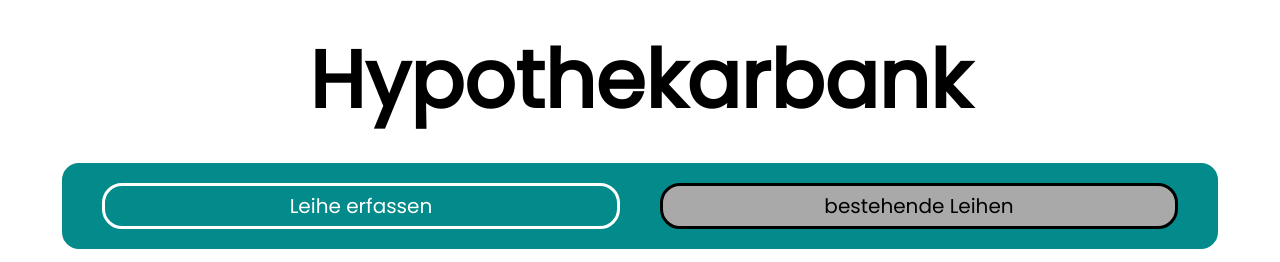
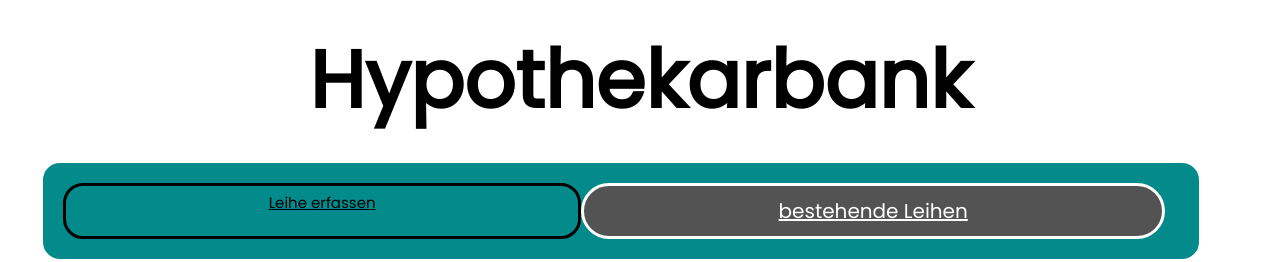
Before and after one commit to Manuel-Schmid/M307Project, a PHP site: page /Views/existingMortgagesView.php in a window 1280 px wide. Shown: the top 262 px of the page. Run offline with PHP 8.4, Linux system fonts and the light colour scheme; data that the repository does not hold is empty.

```diff
--- a/Models/CRUD.php
+++ b/Models/CRUD.php
@@ -34,8 +34,18 @@ function getRiskLevel($riskID): string
     $statement = $pdo->prepare('SELECT riskLevel FROM M307DB.riskRanking WHERE riskID = :riskID;');
     $statement->bindValue(':riskID', $riskID);
     $statement->execute();
-    $riskLevel = $statement->fetchAll();
-    return $riskLevel[0][0];
+    $riskLevels = $statement->fetchAll();
+    return $riskLevels[0][0];
+}
+
+function getRiskID($riskLevel): int
+{
+    global $pdo;
+    $statement = $pdo->prepare('SELECT riskID FROM M307DB.riskRanking WHERE riskLevel = :riskLevel;');
+    $statement->bindValue(':riskLevel', $riskLevel);
+    $statement->execute();
+    $riskIDs = $statement->fetchAll();
+    return $riskIDs[0][0];
 }
 
 function getAllRiskLevels(): array
@@ -56,15 +66,15 @@ function getPackageName($packageID): string
     return $packageName[0][0];
 }
 
-function getRepayDate($startDate, $riskID) : string{
-    require ("../Controllers/Utils.php");
+function getRepayDate($startDate, $riskLevel) : string{
     global $pdo;
+    $riskID = getRiskID($riskLevel);
     $statement = $pdo->prepare('SELECT changeRentalDays FROM M307DB.riskRanking WHERE riskID = :riskID;');
     $statement->bindValue(':riskID', $riskID);
     $statement->execute();
     $riskLevel = $statement->fetchAll();
     $days = 480 + $riskLevel[0][0];
-    return date('d.m.Y', strtotime(date(formatDate($startDate) .' + '.$days.' days')));
+    return date('d.m.Y', strtotime(date('Y-m-d',$startDate) .' + '.$days.' days'));
 }
 
 // CREATE
--- a/Views/css/global.css
+++ b/Views/css/global.css
@@ -18,8 +18,6 @@ body{
 
 h1{
     margin: 20px;
-    font-size: 80px;
-    text-align: center;
 }
 
 button{
@@ -52,13 +50,12 @@ button{
 
 .edit-btn {
     background-color: #038a8a;
-    border-radius: 20px;
-    border-color: #038a8a;
+    border: none;
     color: white;
+    padding: 8px 15px;
     text-align: center;
     text-decoration: none;
-
-
+    display: inline-block;
     /*font-size: 16px;*/
 }
 
@@ -78,32 +75,29 @@ nav{
     border: solid;
     border-radius: 20px;
     padding: 20px;
-    margin: auto;
+    margin: 20px;
     display: flex;
 }
 
 a:hover{
-    width:45%;
+    width: 45%;
     background-color: #04aaaa;
-    font-size: 20px;
+    font-size: 15px;
     color: white;
     border: solid;
     border-radius: 20px;
     padding: 5px;
-    text-decoration: none;
-    margin: auto;
 }
 
 a{
     width:45%;
     background-color: #038a8a;
-    font-size: 20px;
-    color: white;
+    font-size: 15px;
+    color: black;
     border: solid;
     border-radius: 20px;
     padding: 5px;
-    text-decoration: none;
-    margin: auto;
+
 }
 
 div{
@@ -111,13 +105,12 @@ div{
 }
 
 .selected-menue-bar{
-    width:45%;
-    background-color:darkgray;
+    width: 50%;
+    background-color: #535353;
     font-size: 20px;
-    color: black;
+    color: white;
     border: solid;
-    border-radius: 20px;
-    padding: 5px;
-    text-decoration:none;
-    margin: auto;
+    border-radius: 40px;
+    padding: 10px;
+
 }
--- a/Views/existingMortgagesView.php
+++ b/Views/existingMortgagesView.php
@@ -7,6 +7,7 @@
     <meta http-equiv="X-UA-Compatible" content="ie=edge">
     <link rel="stylesheet" href="css/global.css">
     <link rel="stylesheet" href="css/existing-mortgages-styles.css">
+    <link rel="icon" href="../Media/favicon.ico" type="image/x-icon">
     <style> @import url('https://fonts.googleapis.com/css2?family=Ubuntu:wght@300&display=swap');</style>
     <title>Bestehende Hypotheken</title>
 </head>
--- a/Views/updateMortgageView.php
+++ b/Views/updateMortgageView.php
@@ -16,6 +16,7 @@
     <link rel="stylesheet" href="css/global.css">
     <link rel="stylesheet" href="css/update-mortgage-styles.css">
     <script src="../Controllers/updateMortgageScript.js"></script>
+    <link rel="icon" href="../Media/favicon.ico" type="image/x-icon">
     <script src="https://ajax.googleapis.com/ajax/libs/jquery/3.5.1/jquery.min.js"></script>
     <title>Hypothek bearbeiten</title>
 </head>
@@ -79,6 +80,7 @@ $mortgage = getMortgage($mortgageID);
         $(document).ready(function(){
             $('#lastName-btn').click(function(){
                 let inputValue = document.getElementById("lastName-input").value;
+                checkEmpty(inputValue, "Nachname");
                 document.getElementById('lastName').innerText = inputValue;
             });
         });
@@ -94,6 +96,8 @@ $mortgage = getMortgage($mortgageID);
         $(document).ready(function(){
             $('#email-btn').click(function(){
                 let inputValue = document.getElementById("email-input").value;
+                checkEmpty(inputValue, "E-Mail-Adresse");
+
                 document.getElementById('email').innerText = inputValue;
             });
         });
--- a/index.php
+++ b/index.php
@@ -7,6 +7,7 @@
     <meta http-equiv="X-UA-Compatible" content="ie=edge">
     <link rel="stylesheet" href="Views/css/global.css">
     <link rel="stylesheet" href="Views/css/main.css">
+    <link rel="icon" href="Media/favicon.ico" type="image/x-icon">
     <title>M307 Projekt</title>
 </head>
 <body>
```
Also changed, not shown: Controllers/validation.js (added, +9 -0 lines), Views/createMortgageView.php (+19 -7 lines), Media/favicon.ico (added).
